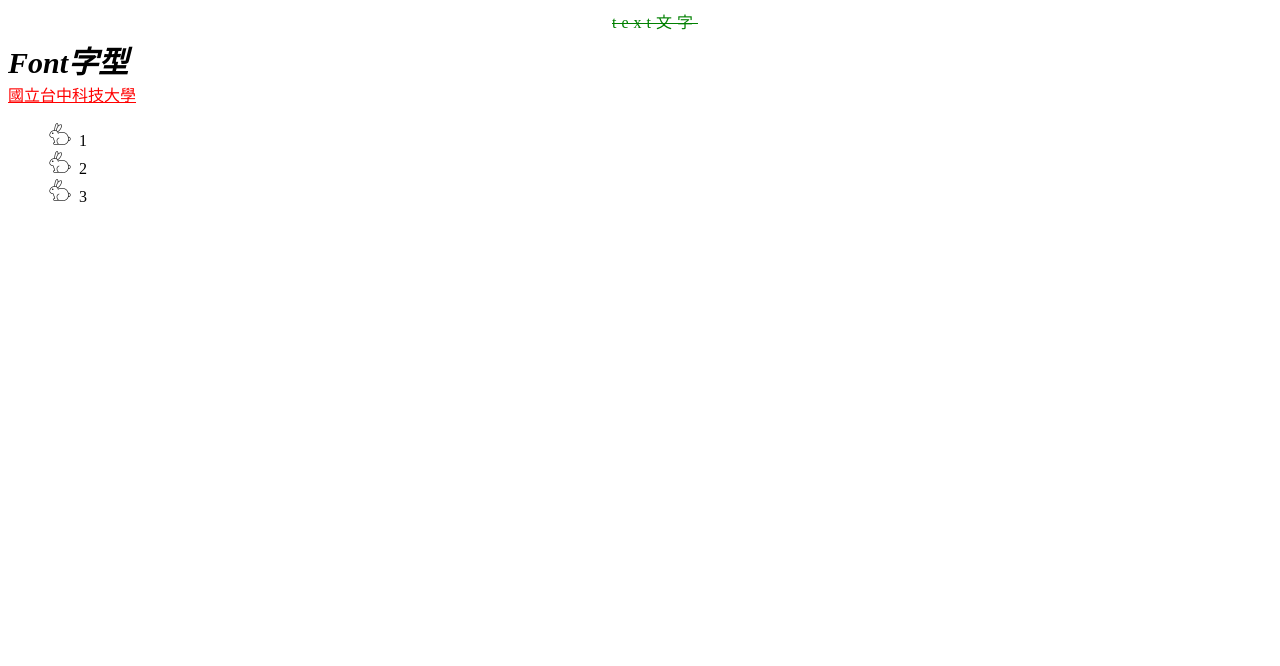
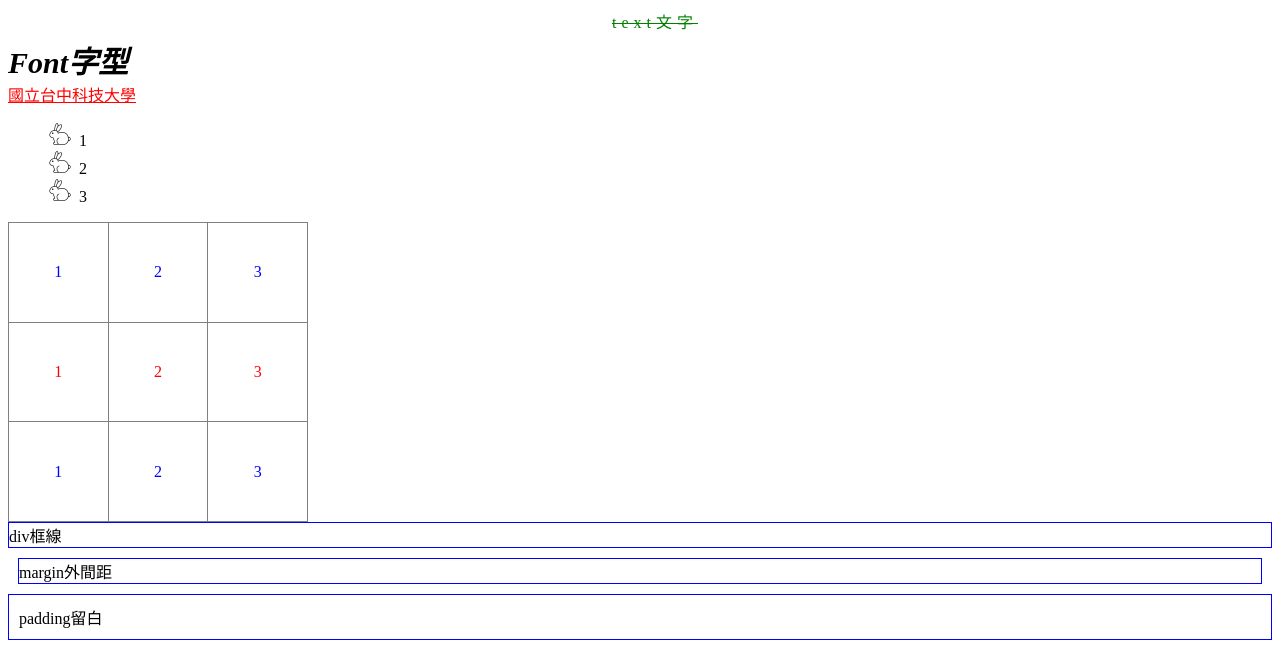
Before and after one commit to 34112070478/3411207048, a plain HTML site: page css_all.html in a window 1280 px wide. Drawn offline with Linux system fonts and the light colour scheme.

Commit message:
Add files via upload

```diff
--- a/css_all.html
+++ b/css_all.html
@@ -78,6 +78,45 @@
             /* 圖片 */
             list-style-image: url('rabbit.png');
         }
+        /* table表格 */
+        .table{
+            /* 合併框線 */
+            border-collapse: collapse;
+            width:300px;
+            height: 300px;
+        }
+        td{
+            text-align: center;
+            vertical-align: center;
+        }
+        /* 偶數行 */
+        tr:nth-child(even){
+            color: red;
+        }
+        /* 奇數行 */
+        tr:nth-child(odd){
+            color: blue;
+        }
+        /* 邊框 */
+        .div_border{
+            /* 邊框粗細 */
+            border-width: 1px;
+            /* 邊框類型 */
+            border-style: solid;
+            /* 顏色 */
+            border-color: blue;
+        }
+        /* 外間距 */
+        .div_margin{
+            /* 上下左右 */
+            margin: 10px;
+            /* 上下，左右 */
+            /* margin:10px 5px; */
+        }
+        /* 留白 */
+        .div_padding{
+            padding:10px;
+        }
     </style>
 </head>
 <body>
@@ -93,5 +132,31 @@
         <li>2</li>
         <li>3</li>
     </ol>
+    <table class="table" border="1" cellspacing="0" cellpadding="0">
+        <tr>
+            <td>1</td>
+            <td>2</td>
+            <td>3</td>
+        </tr>
+        <tr>
+            <td>1</td>
+            <td>2</td>
+            <td>3</td>
+        </tr>
+        <tr>
+            <td>1</td>
+            <td>2</td>
+            <td>3</td>
+        </tr>
+    </table>
+    <div class="div_border">
+        div框線
+    </div>
+    <div class="div_border div_margin">
+        margin外間距
+    </div>
+    <div class="div_border div_padding">
+        padding留白
+    </div>
 </body>
 </html>
```
